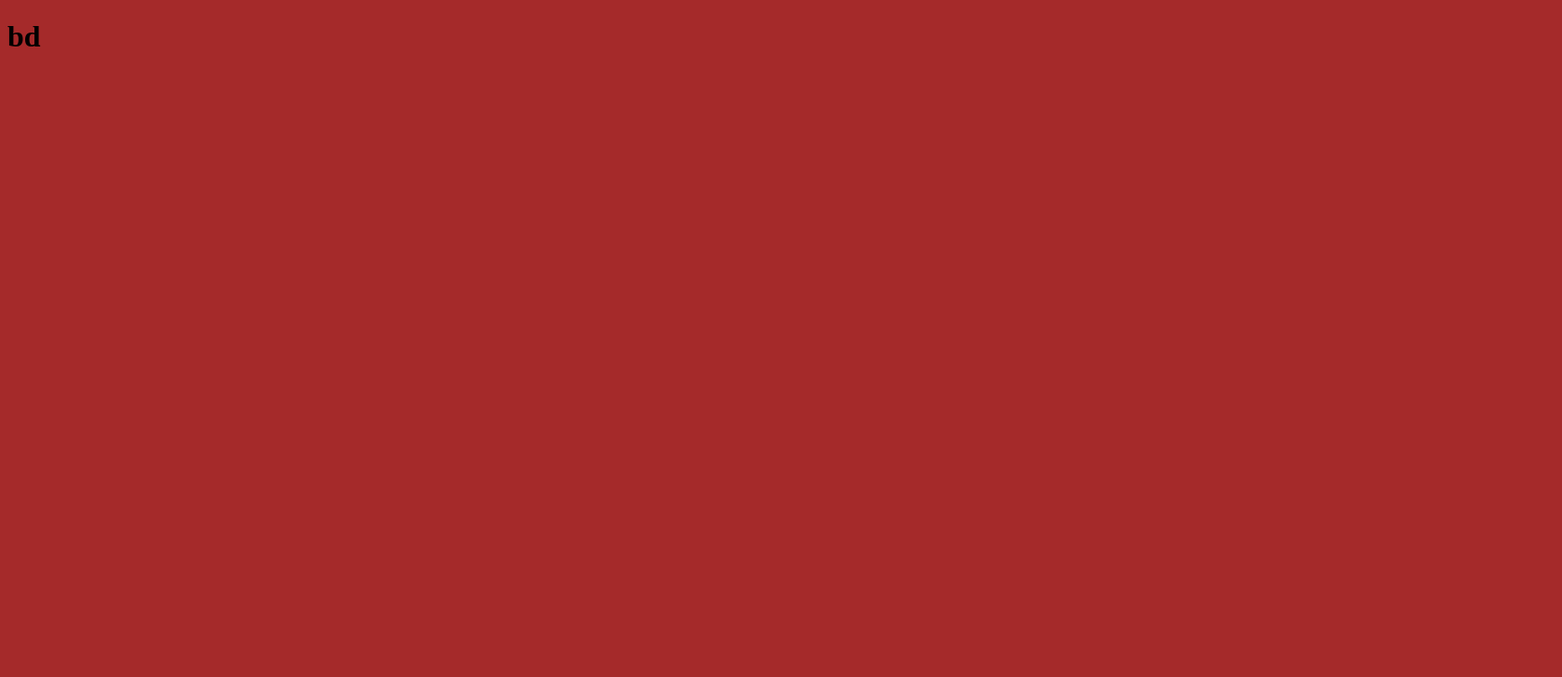
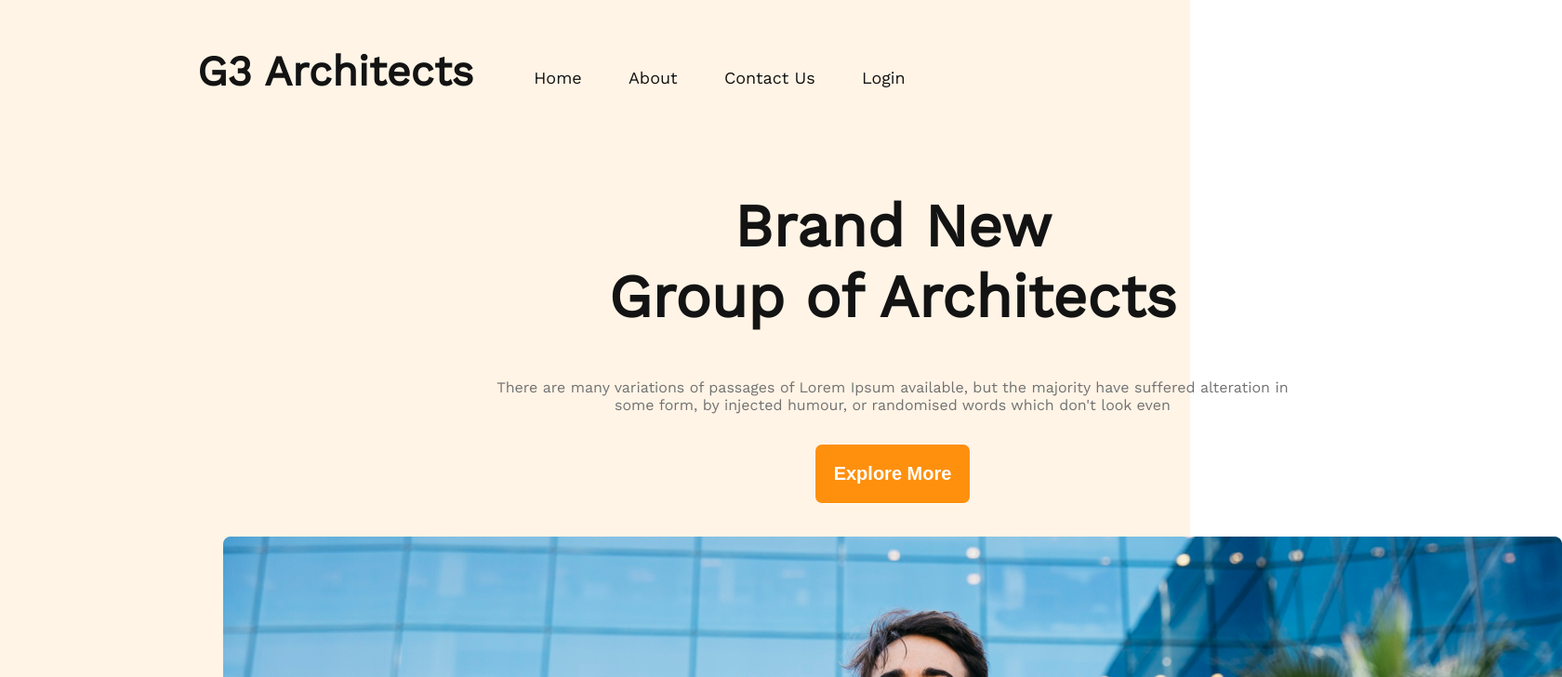
Before and after one commit to Hridoy2023/second-assignment, a plain HTML site: page index.html in a window 1280 px wide. Shown: the top 728 px of the page at 93% size, 1680 px wide, since content can reach past the window. Drawn offline with nearby package versions, Linux system fonts and the light colour scheme.

Commit message:
second-commit

```diff
--- a/index.html
+++ b/index.html
@@ -8,6 +8,58 @@
     <link rel="stylesheet" href="style.css">
 </head>
 <body>
-    <h1>bd</h1>
+    <section class="main-container" >
+        <nav class="nav-container">
+            <span>
+                <h2 class="nav-header">G3 Architects</h2>
+            </span>
+            <span>
+                <ul class="nav-list">
+                <li>Home </li>
+                <li>About</li>
+                <li>Contact Us</li>
+                <li>Login</li>
+                </ul>
+
+
+            </span>
+
+           </nav>
+           <section class="new-group-container">
+
+            <div>
+                <h1 class="new-group">Brand New <br>
+                    Group of Architects</h1>
+            </div>
+            <div>
+                <p class="new-group-desc">There are many variations of passages of Lorem Ipsum available, but the majority have suffered alteration in some form, by injected humour, or randomised words which don't look even</p>
+
+            </div>
+            <button class="explore">Explore More</button>
+
+           </section>
+           <section  class="banner">
+            <img src="images/banner.png" alt="">
+           </section>
+
+    </section>
+    <section class="quick-container">
+        <div class="quick-list-images">
+            <img src="images/team1.png" alt="" class="list-image">
+            <img src="images/team2.png" alt="" class="list-image">
+            <img src="images/team3.png" alt="" class="list-image">
+            <img src="images/team4.png" alt="" class="list-image">
+        </div>
+        <div>
+            <h3>
+                <span class="quick-list">Quick list</span>
+                <span class="of-our">of Our</span>
+                <span class="features">Features</span>
+            </h3>
+            <p class="quick-list-desc">There are many variations of passages of Lorem Ipsum available, but the majority have suffered alteration in some form, by injected humour, or randomised words which don't look even</p>
+            <button class="explore">Explore More</button>
+        </div>
+    </section>
+
 </body>
 </html>
--- a/style.css
+++ b/style.css
@@ -1,3 +1,114 @@
+/* fonts */
+@import url('https://fonts.googleapis.com/css2?family=Open+Sans&family=Poppins:wght@500&family=Work+Sans&display=swap');
+*{
+    margin: 0;
+    padding: 0;
+}
+/* common styles */
 body{
-    background-color: brown;
+    font-family: 'Work Sans', sans-serif;
+    color: #131313;
+    font-weight: 400;
+
+
 }
+.main-container{
+    background: rgba(255, 144, 14, 0.1);
+}
+.nav-container{
+    display: flex;
+    align-items: center;
+    justify-content: space-between;
+}
+.nav-header{
+    margin-left: 212px;
+    margin-top: 50px;
+    font-weight: 700;
+font-size: 45px;
+}
+.nav-list{
+display: flex;
+margin-top: 63px;
+margin-right: 256px;
+width: 500px;
+justify-content: space-evenly;
+
+}
+.nav-list li{
+   list-style: none;
+   font-weight: 500;
+font-size: 18px;
+}
+/* new-group-container */
+.new-group-container{
+    width: 862px;
+    height: 252px;
+margin-top: 102px;
+margin-left: 529px;
+text-align: center;
+
+
+}
+.new-group{
+    font-weight: 700;
+    font-size: 64px;
+    margin-bottom: 50px;
+}
+.new-group-desc{
+    font-weight: 400;
+font-size: 16px;
+color: #727272;
+}
+.explore{
+background-color: #FF900E;
+padding: 20px;
+color: white;
+border-radius: 8px;
+font-weight: 600;
+font-size: 20px;
+border: 1px solid white;
+margin-top: 32px;
+}
+.banner{
+    width: 1440px;
+height: 700px;
+align-items: center;
+margin-top: 120px;
+margin-left: 240px;
+border-radius: 8px;
+}
+/* quick list */
+.quick-container{
+    display: flex;
+    margin: 130px 301px;
+    grid-gap: 73px;
+
+}
+.quick-list-images{
+    display: grid;
+    grid-template-columns: 1fr 1fr;
+    grid-gap: 24px;
+}
+.quick-list{
+    color: #727272;
+    font-weight: 500;
+font-size: 45px;
+}
+.of-our{
+    font-weight: 700;
+    font-size: 45px;
+}
+.features {
+    color: #FF900E;
+    font-weight: 700;
+font-size: 45px;
+}
+
+
+
+
+.quick-list-desc{
+    font-size: 16px;
+    color: #727272;
+    margin-top: 24px;
+}
```
